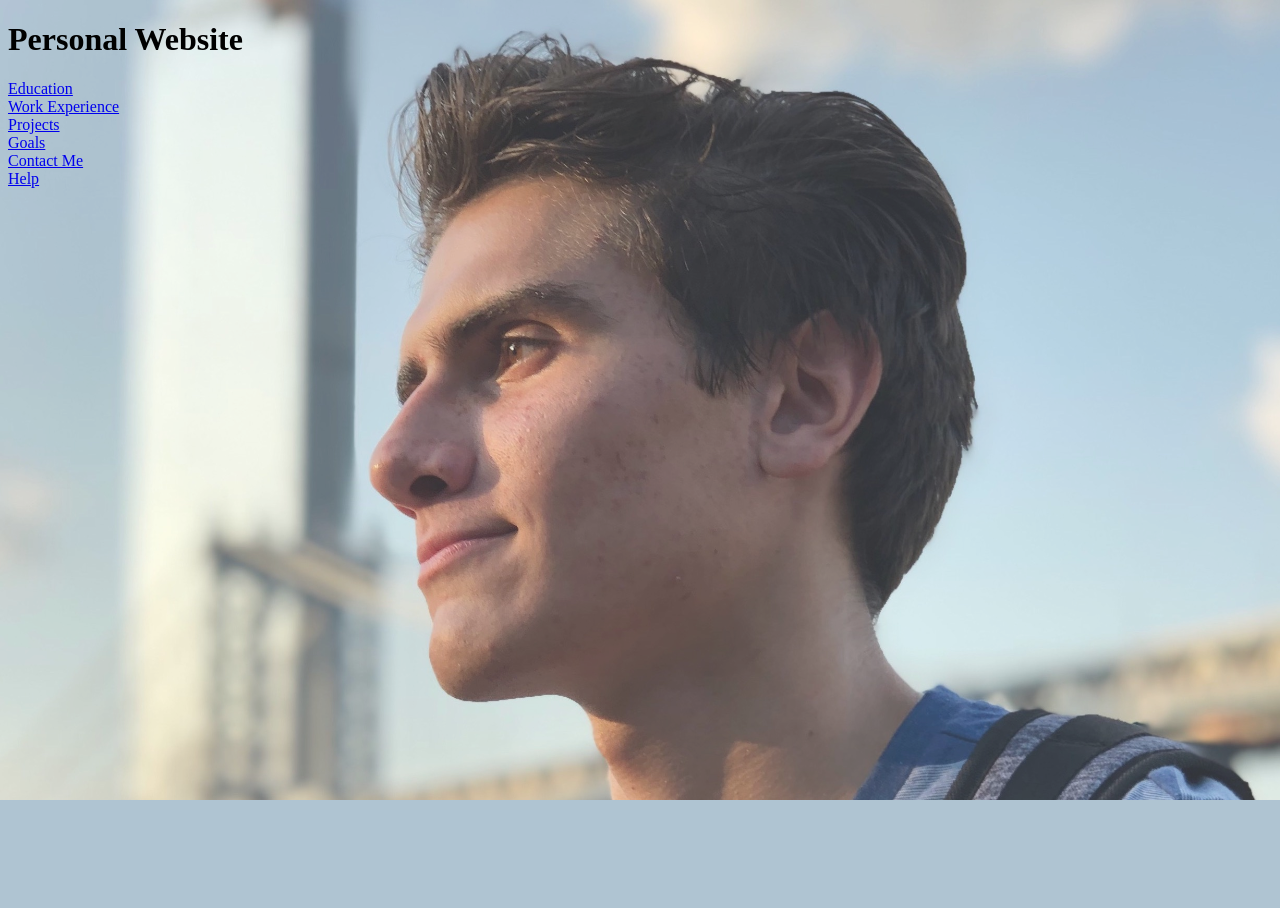
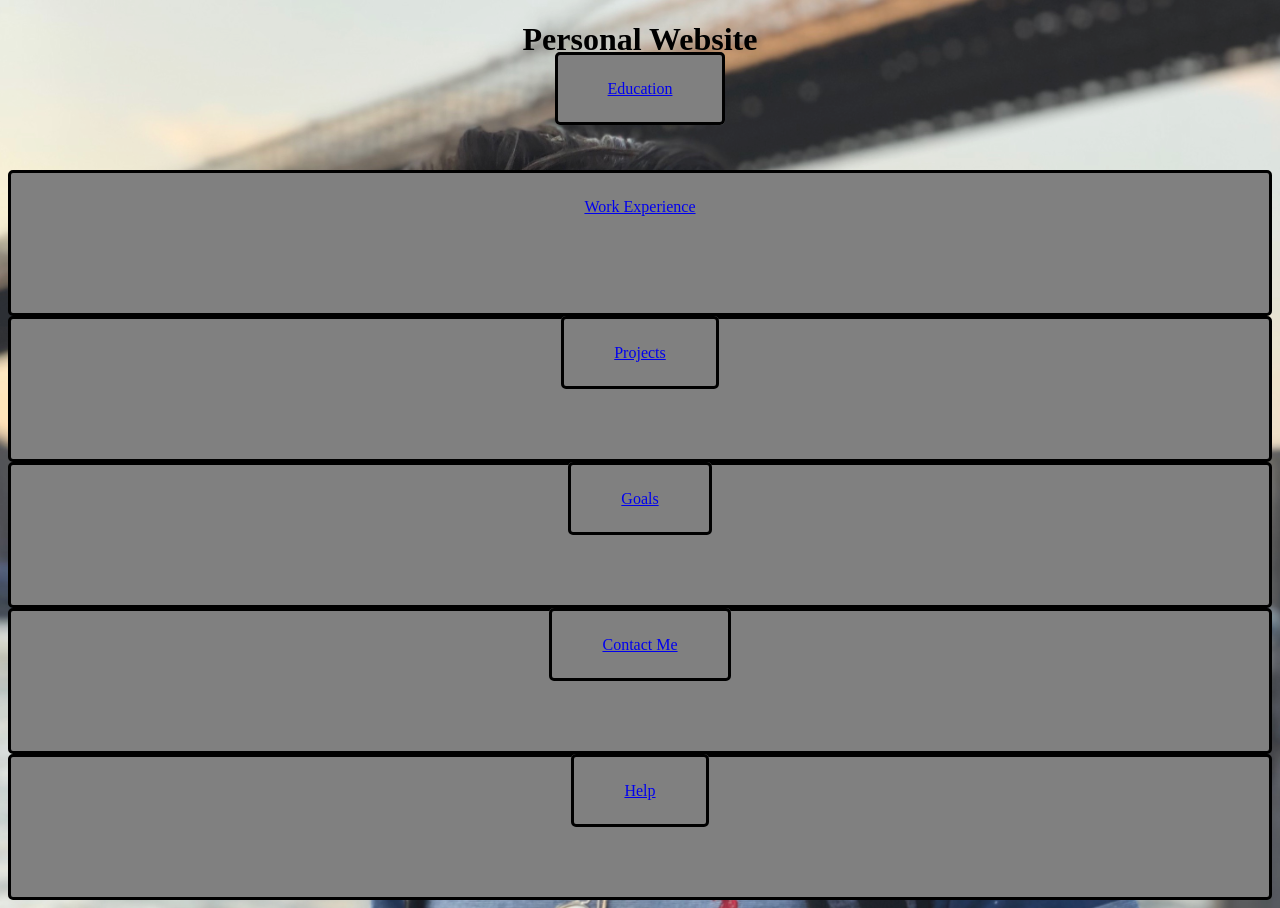
Before and after one commit to jacintogomez/personal-website, a Django app: page / in a window 1280 px wide. Before the commit the page ends 800 px from the top, so only its background shows below. Run offline with Django 3.2, Linux system fonts and the light colour scheme.

Commit message:
contact page links, background color education, home background image

```diff
--- a/portfolio/templates/home.html
+++ b/portfolio/templates/home.html
@@ -4,23 +4,45 @@
 <head>
   <meta charset="utf-8">
   <title>Jacinto's Website</title>
+    <link rel="stylesheet" href="{% static 'portfolio/styles.css' %}">
     <style>
         body {
-            background-image: url("/static/img/homebackground.jpeg");
+            background-image: url("/static/img/homebg2.jpeg");
             background-repeat: no-repeat;
             background-attachment: fixed;
             background-size: cover;
-            background-color: rgba(255,255,255,0.2);
+            background-color: rgba(255,255,255,0.1);
             background-blend-mode: lighten;
+        }
+        .linkbox{
+            border-style: solid;
+            border-color: black;
+            background-color: gray;
+            padding: 25px 50px 25px 50px;
+            border-radius: 5px;
+            text-align: center;
+            position: relative;
         }
     </style>
 </head>
 <body>
+<div class="center">
 <h1>Personal Website</h1>
-    <a href="/education">Education</a><br>
-    <a href="/work_experience">Work Experience</a><br>
-    <a href="/projects">Projects</a><br>
-    <a href="/goals">Goals</a><br>
-    <a href="/contact">Contact Me</a><br>
-    <a href="/help">Help</a><br>
+    <a class="linkbox" href="/education">Education</a><br><br><br><br><br>
+<div class="linkbox">
+    <a href="/work_experience">Work Experience</a><br><br><br><br><br>
+</div>
+<div class="linkbox">
+    <a class="linkbox" href="/projects">Projects</a><br><br><br><br><br>
+</div>
+<div class="linkbox">
+    <a class="linkbox" href="/goals">Goals</a><br><br><br><br><br>
+</div>
+<div class="linkbox">
+    <a class="linkbox" href="/contact">Contact Me</a><br><br><br><br><br>
+</div>
+<div class="linkbox">
+    <a class="linkbox" href="/help">Help</a><br><br><br><br><br>
+</div>
+</div>
 </body>
--- a/static/portfolio/styles.css
+++ b/static/portfolio/styles.css
@@ -1,3 +1,10 @@
 .center{
     text-align: center;
 }
+a.linkbox{
+	border-style: solid;
+    padding-top: 25px;
+    padding-bottom: 25px;
+    border-radius: 5px;
+    text-align: center;
+}
```
Also changed, not shown: portfolio/templates/education.html (+8 -9 lines), static/img/homebg1.jpeg (renamed from static/img/homebackground.jpeg), static/img/homebg2.jpeg (added), static/img/homebg3.jpeg (added).
